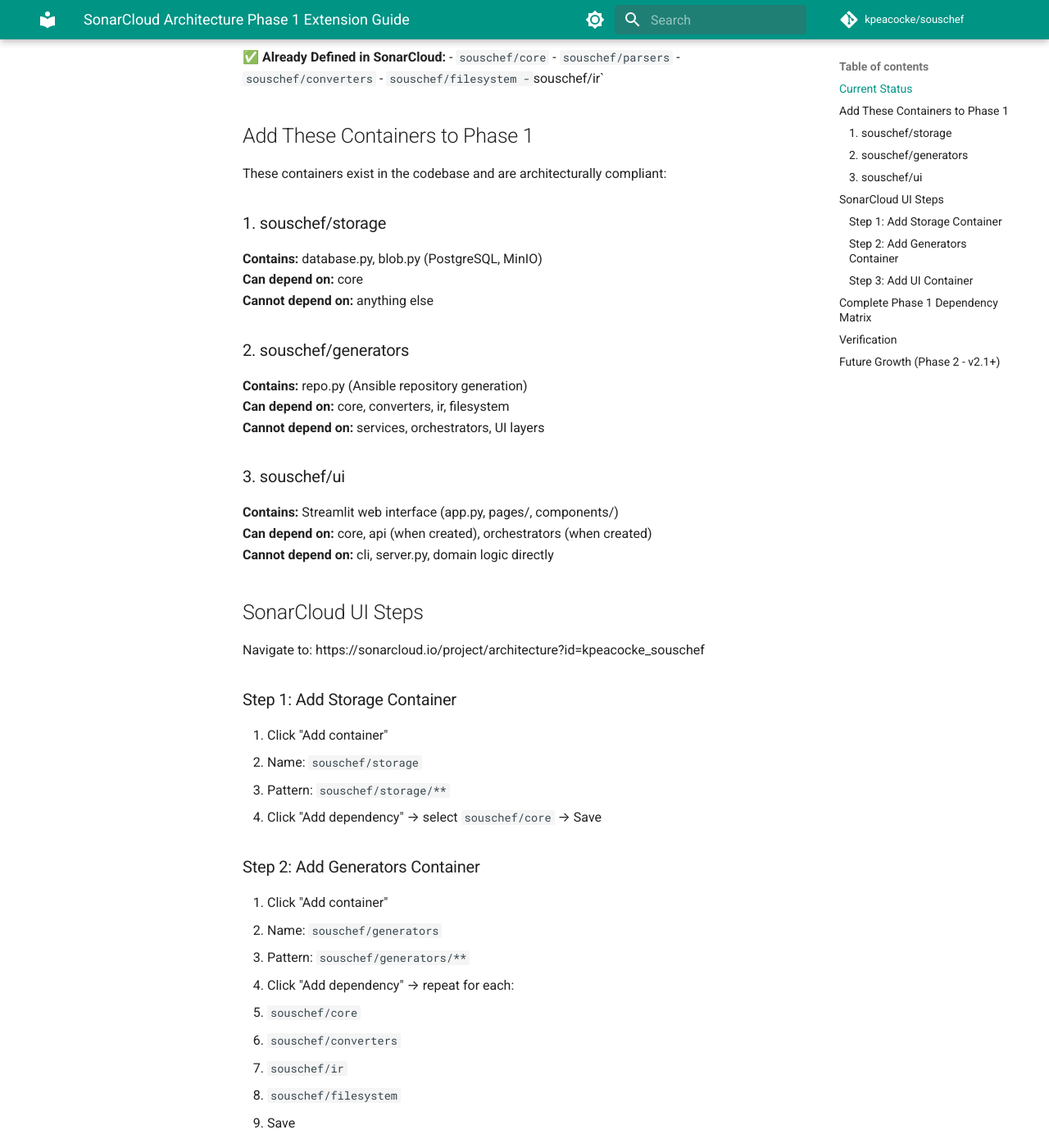
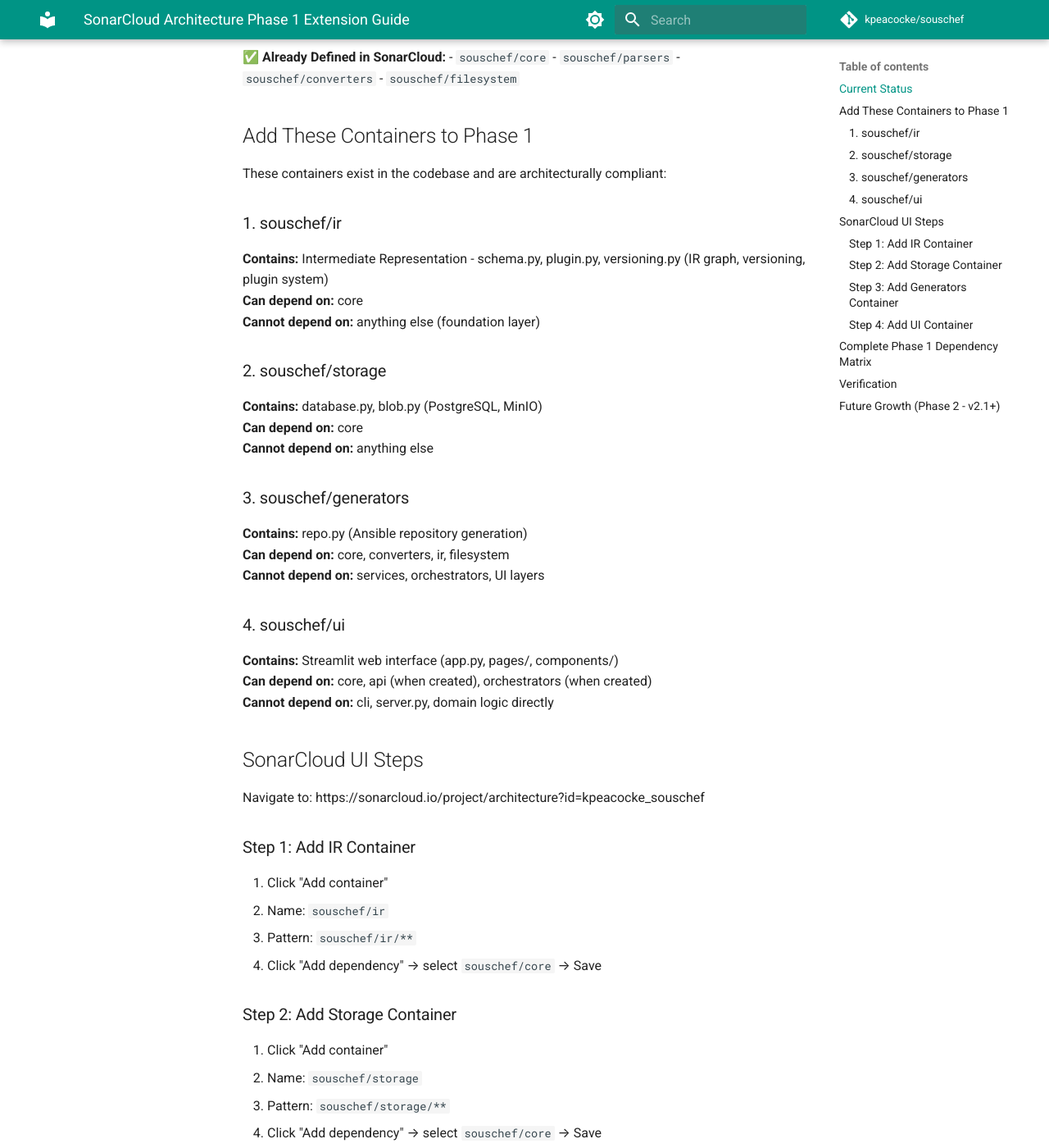
Before and after one commit to kpeacocke/souschef, an MkDocs documentation site: the page built from docs/SONARCLOUD_PHASE1_EXTENSION.md, in a window 1280 px wide and 1400 px high, scrolled down 380 px. Shown: the whole window at 82% size. Built offline with MkDocs 1.6.1 and Material for MkDocs 9.7.7, drawn with Linux system fonts in a browser that asks for light colours; comment, search, counter and statistics services are not loaded; the version menu is left out; some of the changed text lies outside the part shown.

Commit message:
docs: fix Phase 1 extension guide - add ir to steps
- Moved souschef/ir from 'Already Defined' to 'Add These' section
- ir module exists in codebase (schema.py, plugin.py, versioning.py)
- Renumbered steps 1-4 (was incorrectly labeled as already added)
- This commit will trigger SonarCloud re-analysis to recognize ir code

Fixes architecture validation error claiming ir not implemented.

```diff
--- a/docs/SONARCLOUD_PHASE1_EXTENSION.md
+++ b/docs/SONARCLOUD_PHASE1_EXTENSION.md
@@ -10,24 +10,28 @@
 - `souschef/core`
 - `souschef/parsers`
 - `souschef/converters`
-- `souschef/filesystem
-- `souschef/ir`
+- `souschef/filesystem`
 
 ## Add These Containers to Phase 1
 
 These containers exist in the codebase and are architecturally compliant:
 
-### 1. souschef/storage
+### 1. souschef/ir
+**Contains:** Intermediate Representation - schema.py, plugin.py, versioning.py (IR graph, versioning, plugin system)
+**Can depend on:** core
+**Cannot depend on:** anything else (foundation layer)
+
+### 2. souschef/storage
 **Contains:** database.py, blob.py (PostgreSQL, MinIO)
 **Can depend on:** core
 **Cannot depend on:** anything else
 
-### 2. souschef/generators
+### 3. souschef/generators
 **Contains:** repo.py (Ansible repository generation)
 **Can depend on:** core, converters, ir, filesystem
 **Cannot depend on:** services, orchestrators, UI layers
 
-### 3. souschef/ui
+### 4. souschef/ui
 **Contains:** Streamlit web interface (app.py, pages/, components/)
 **Can depend on:** core, api (when created), orchestrators (when created)
 **Cannot depend on:** cli, server.py, domain logic directly
@@ -36,13 +40,19 @@
 
 Navigate to: https://sonarcloud.io/project/architecture?id=kpeacocke_souschef
 
-### Step 1: Add Storage Container
+### Step 1: Add IR Container
+1. Click "Add container"
+2. Name: `souschef/ir`
+3. Pattern: `souschef/ir/**`
+4. Click "Add dependency" → select `souschef/core` → Save
+
+### Step 2: Add Storage Container
 1. Click "Add container"
 2. Name: `souschef/storage`
 3. Pattern: `souschef/storage/**`
 4. Click "Add dependency" → select `souschef/core` → Save
 
-### Step 2: Add Generators Container
+### Step 3: Add Generators Container
 1. Click "Add container"
 2. Name: `souschef/generators`
 3. Pattern: `souschef/generators/**`
@@ -53,7 +63,7 @@
    - `souschef/filesystem`
 5. Save
 
-### Step 3: Add UI Container
+### Step 4: Add UI Container
 1. Click "Add container"
 2. Name: `souschef/ui`
 3. Pattern: `souschef/ui/**`
@@ -62,7 +72,7 @@
 
 ## Complete Phase 1 Dependency Matrix
 
-After adding the 3 new containers, your SonarCloud architecture should enforce these rules:
+After adding the 4 new containers, your SonarCloud architecture should enforce these rules:
 
 | Container | Can Depend On |
 |-----------|---------------|
```
